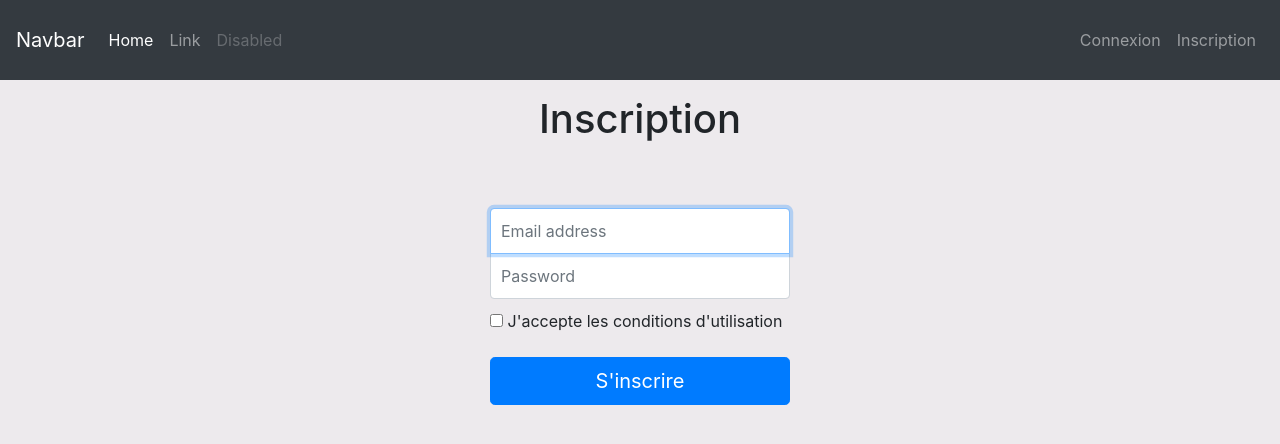
After one commit to arthurgeay/symfony5-cours, a Symfony app: template templates/security/register.html.twig in a window 1280 px wide. The commit adds this page. Shown: the top 444 px of the page. Run offline with Twig, Linux system fonts and the light colour scheme; the template is opened without the code that fills it, so the values that code supplies are empty; some libraries are stand-ins or nearby versions.

Commit message:
Création de la page d'inscription

```diff
--- a/templates/base.html.twig
+++ b/templates/base.html.twig
@@ -53,6 +53,9 @@
                         <li class="nav-item">
                             <a class="nav-link" href="{{ path('login') }}">Connexion</a>
                         </li>
+                        <li class="nav-item">
+                            <a class="nav-link" href="{{ path('register') }}">Inscription</a>
+                        </li>
                     {% endif %}
                 </ul>
             </div>
--- /dev/null
+++ b/templates/security/register.html.twig
@@ -0,0 +1,28 @@
+{% extends 'base.html.twig' %}
+
+{% block title %}Inscription{% endblock %}
+
+{% block stylesheets %}
+    {{ parent() }}
+    <link rel="stylesheet" href="{{ asset('css/login.css') }}" />
+{% endblock %}
+
+{% block body %}
+    <h1 class="text-center">Inscription</h1>
+
+    {# todo - replace with a Symfony form #}
+    <form class="form-signin" method="post">
+        <label for="inputEmail" class="sr-only">Email address</label>
+        <input type="email" name="email" id="inputEmail" class="form-control" placeholder="Email address" required autofocus>
+        <label for="inputPassword" class="sr-only">Password</label>
+        <input type="password" name="password" id="inputPassword" class="form-control" placeholder="Password" required>
+        <div class="checkbox mb-3">
+            <label>
+                <input type="checkbox" name="_remember_me"> J'accepte les conditions d'utilisation
+            </label>
+        </div>
+        <button class="btn btn-lg btn-primary btn-block" type="submit">
+            S'inscrire
+        </button>
+    </form>
+{% endblock %}
```
Also changed, not shown: src/Controller/SecurityController.php (+31 -0 lines).
